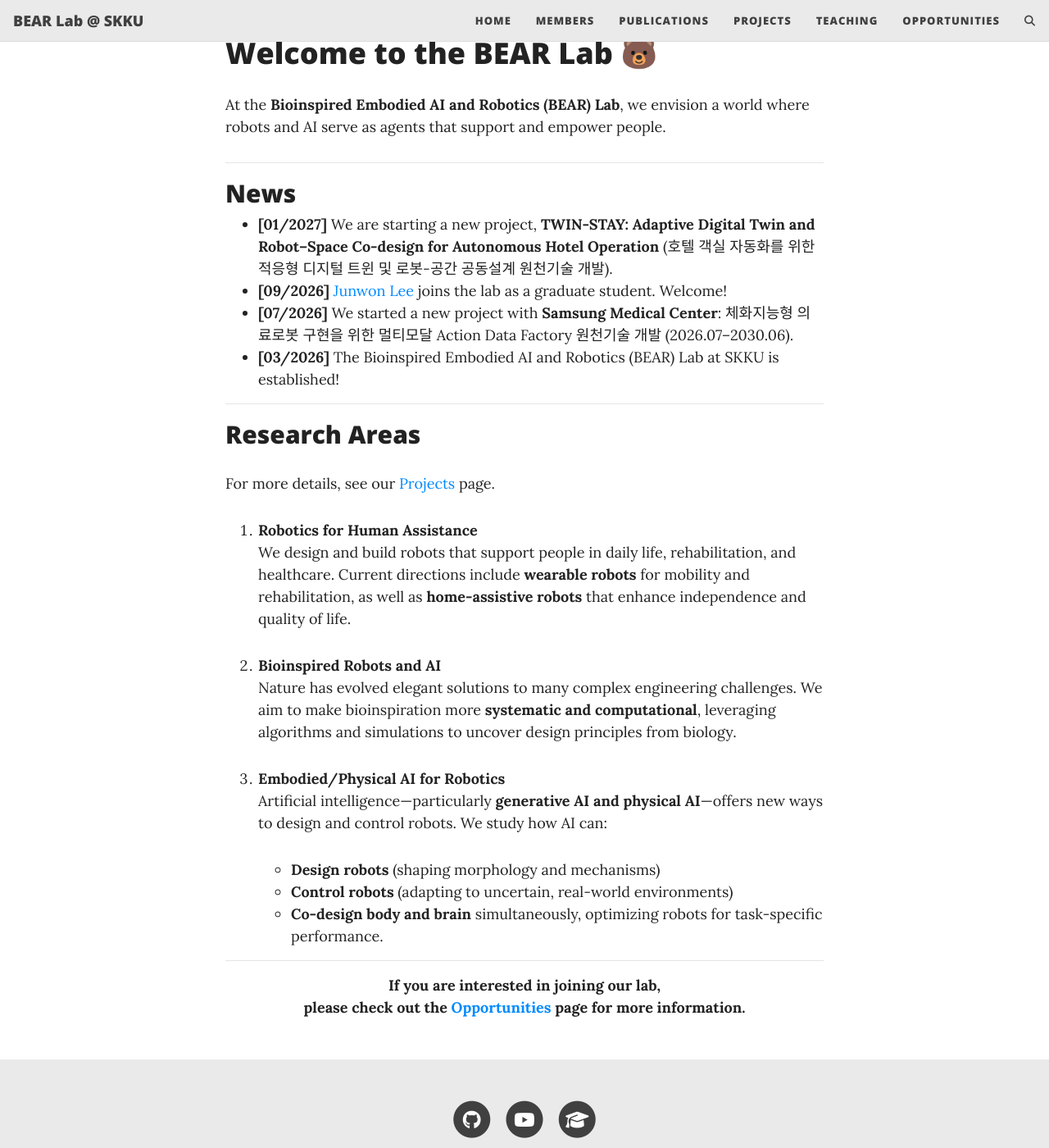
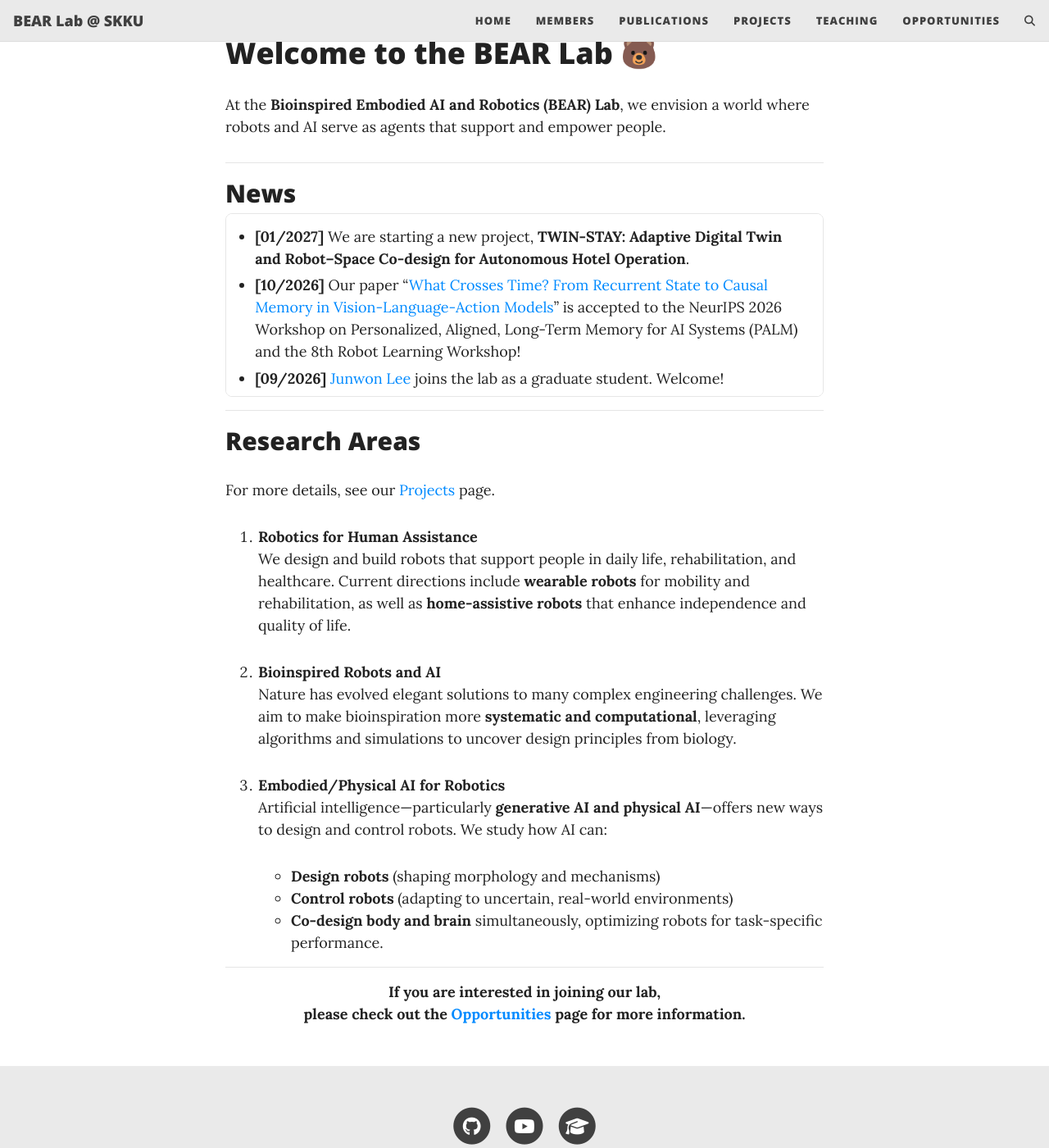
Before and after one commit to bear-research-lab/bear-research-lab.github.io, a Jekyll site: the page built from index.md, in a window 1280 px wide and 1400 px high, scrolled down 279 px. Shown: the whole window at 82% size. Built offline with Jekyll 4.4.1, drawn with Linux system fonts in a browser that asks for light colours; comment, search, counter and statistics services are not loaded.

Commit message:
add publication in news

```diff
--- a/assets/css/custom.css
+++ b/assets/css/custom.css
@@ -622,3 +622,22 @@ table tr td {
     border: 1px solid var(--border);
     color: var(--text);
 }
+
+/* ---------- News: fixed-height scrollable list ---------- */
+.news-box {
+    max-height: 14rem;
+    overflow-y: auto;
+    padding: 0.5rem 1rem;
+    border: 1px solid var(--border);
+    border-radius: 8px;
+    background-color: var(--card);
+}
+
+.news-box ul {
+    margin: 0;
+    padding-left: 1.2rem;
+}
+
+.news-box li {
+    margin: 0.35rem 0;
+}
--- a/index.md
+++ b/index.md
@@ -15,10 +15,15 @@ At the **Bioinspired Embodied AI and Robotics (BEAR) Lab**, we envision a world
 
 ---
 ## News
-- **[01/2027]** We are starting a new project, **TWIN-STAY: Adaptive Digital Twin and Robot–Space Co-design for Autonomous Hotel Operation** (호텔 객실 자동화를 위한 적응형 디지털 트윈 및 로봇-공간 공동설계 원천기술 개발).
+<div class="news-box" markdown="1">
+
+- **[01/2027]** We are starting a new project, **TWIN-STAY: Adaptive Digital Twin and Robot–Space Co-design for Autonomous Hotel Operation**.
+- **[10/2026]** Our paper "[What Crosses Time? From Recurrent State to Causal Memory in Vision-Language-Action Models](/publications/)" is accepted to the NeurIPS 2026 Workshop on Personalized, Aligned, Long-Term Memory for AI Systems (PALM) and the 8th Robot Learning Workshop!
 - **[09/2026]** [Junwon Lee](/people/jwlee_member/) joins the lab as a graduate student. Welcome!
-- **[07/2026]** We started a new project with **Samsung Medical Center**: 체화지능형 의료로봇 구현을 위한 멀티모달 Action Data Factory 원천기술 개발 (2026.07–2030.06).
+- **[07/2026]** We started a new project with **Samsung Medical Center**: **Multimodal Action Data Factory for Embodied-AI Medical Robots** (2026.07–2030.06).
 - **[03/2026]** The Bioinspired Embodied AI and Robotics (BEAR) Lab at SKKU is established!
+
+</div>
 
 ---
 <!-- ===== Research Areas (Cards with Nested Sub-Cards) ===== -->
```
